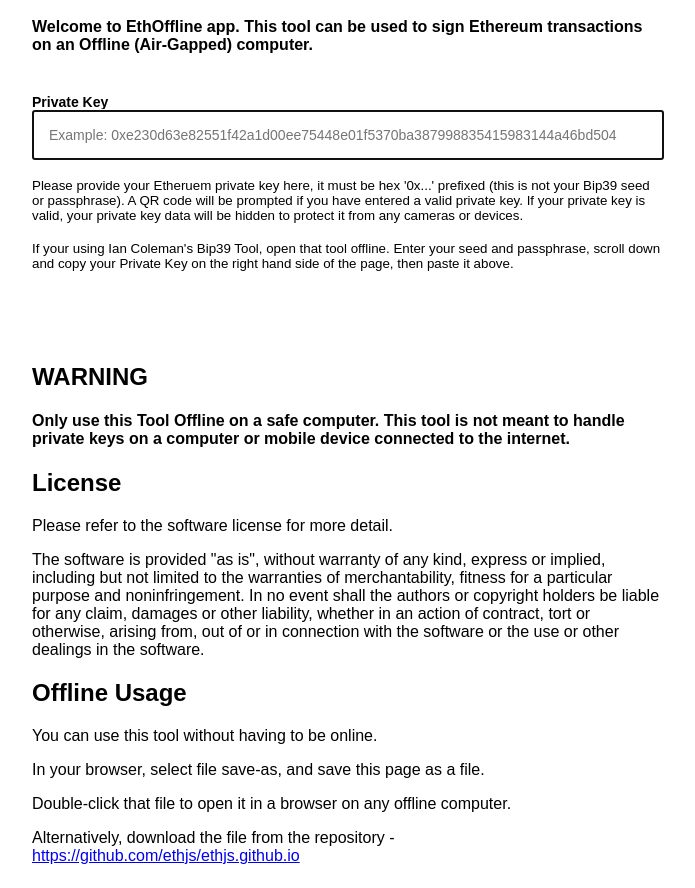
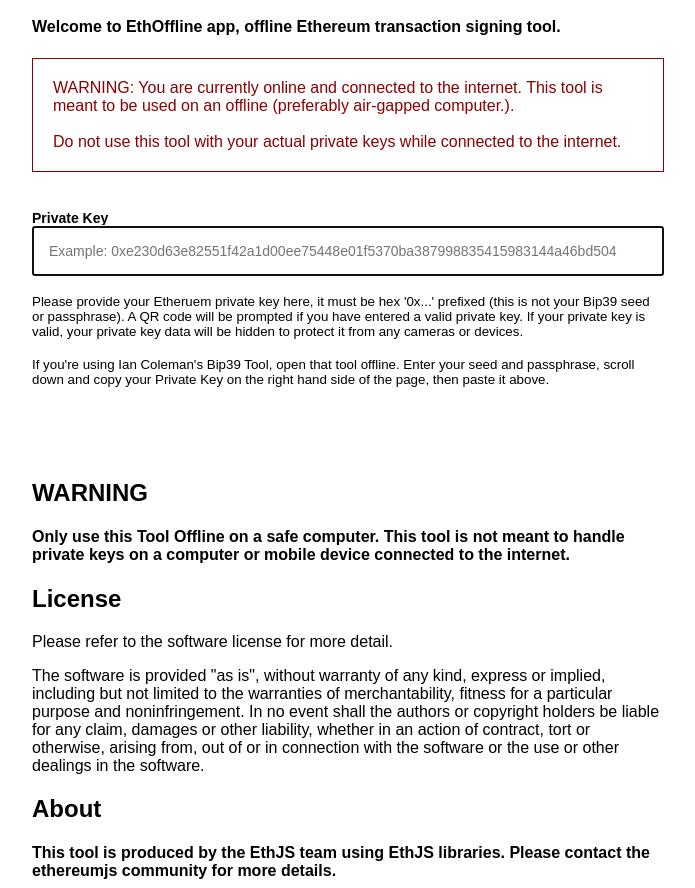
Before and after one commit to ethjs/ethjs.github.io, a plain HTML site: page offline/src/index.html in a window 1280 px wide. Shown: the part 48-936 px from the top of the page, without its empty margins (292-987 px from the left). Drawn offline with Linux system fonts and the light colour scheme; a script that the page names is missing.

Commit message:
offline/online warning

```diff
--- a/offline/src/index.html
+++ b/offline/src/index.html
@@ -48,13 +48,29 @@
       padding: 20px;
     }
 
+    #onlineWarning {
+      padding: 20px;
+      margin-top: 20px;
+      margin-bottom: 20px;
+      color: darkred;
+      border: 1px solid darkred;
+    }
+
     </style>
 
     <div style="margin: 0px auto; width: 50%; display: block;">
 
       <h1>EthOffline | Transaction Signer</h1>
 
-      <h4>Welcome to EthOffline app. This tool can be used to sign Ethereum transactions on an Offline (Air-Gapped) computer.</h4>
+      <h4>Welcome to EthOffline app, offline Ethereum transaction signing tool.</h4>
+
+      <div id="onlineWarning">
+        WARNING: You are currently online and connected to the internet. This tool is meant to be used on an offline (preferably air-gapped computer.).
+
+        <br /><br />
+
+        Do not use this tool with your actual private keys while connected to the internet.
+      </div>
 
       <div id="privateKeyWrapper">
 
@@ -75,7 +91,7 @@
 
         <small>
 
-          If your using Ian Coleman's Bip39 Tool, open that tool offline.
+          If you're using Ian Coleman's Bip39 Tool, open that tool offline.
 
           Enter your seed and passphrase, scroll down and copy your Private Key on the right hand side of the page, then paste it above.
         </small>
@@ -193,6 +209,14 @@
         <p>Please refer to the software license for more detail.</p>
 
         <p>The software is provided "as is", without warranty of any kind, express or implied, including but not limited to the warranties of merchantability, fitness for a particular purpose and noninfringement. In no event shall the authors or copyright holders be liable for any claim, damages or other liability, whether in an action of contract, tort or otherwise, arising from, out of or in connection with the software or the use or other dealings in the software.</p>
+
+        <h2>About</h2>
+
+        <h4>This tool is produced by the EthJS team using EthJS libraries. Please contact the ethereumjs community for more details.</h4>
+
+        <h2>Hash Verification</h2>
+
+        <h4>Please verify this tool by using a sha256sum and checking the release information at: https://github.com/ethjs/ethjs.github.io/releases.</h4>
 
         <h2>Offline Usage</h2>
 
@@ -609,6 +633,16 @@
       }
     }
 
+    function onlineWarning() {
+      el('#onlineWarning').style.display = 'block';
+    }
+
+    function status() {
+      if (navigator.onLine) {
+        onlineWarning();
+      }
+    }
+
     function load() {
       el('#dataKind').addEventListener('click', dataKindChange);
 
@@ -625,6 +659,9 @@
       buildUnitSelectors();
     }
 
+    status();
+
+    window.addEventListener('online',  onlineWarning);
     window.addEventListener('load', load);
 
     })();
```
